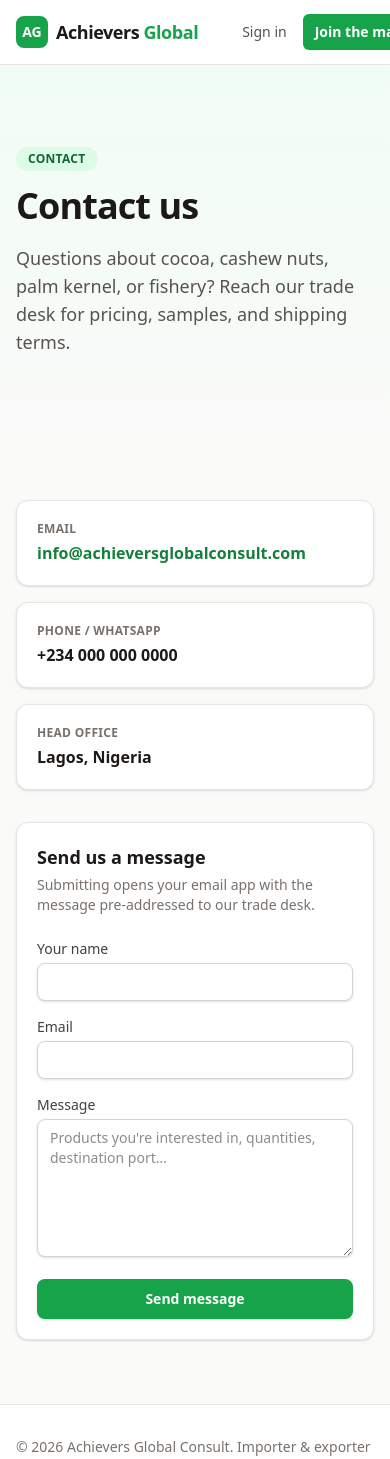
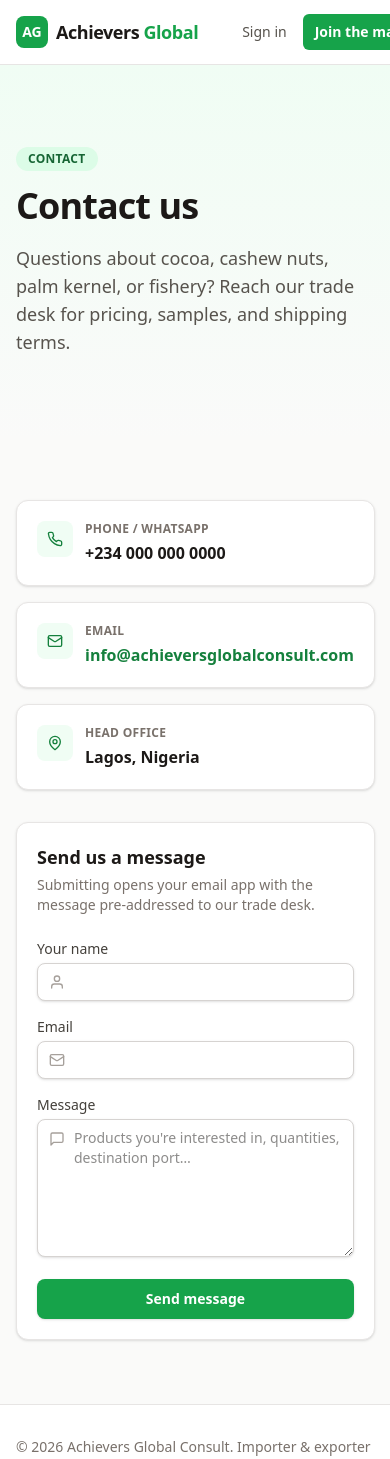
Before and after one commit to PsalamDev/agro_Trade, a React (Vite) app in the folder frontend/agro-trade-web/: page /contact in a window 390 px wide. Shown: the top 1459 px of the page. Built offline with nearby package versions, Linux system fonts and the light colour scheme.

Commit message:
Add contact page icons for phone, email and location
- Extend Field/TextArea with an optional leading icon prop
- Add inline SVG icons (no new dependency) to the contact form fields
- Add phone / email / map-pin icons to the contact channel cards

```diff
--- a/frontend/agro-trade-web/src/components/ui.tsx
+++ b/frontend/agro-trade-web/src/components/ui.tsx
@@ -30,17 +30,26 @@
 
 interface FieldProps extends InputHTMLAttributes<HTMLInputElement> {
   label: string
+  /** Optional leading icon rendered inside the input (left side). */
+  icon?: ReactNode
 }
 
-export function Field({ label, id, ...rest }: FieldProps) {
+export function Field({ label, id, icon, ...rest }: FieldProps) {
   return (
     <label htmlFor={id} className="block">
       <span className="mb-1 block text-sm font-medium text-stone-700">{label}</span>
-      <input
-        id={id}
-        className="w-full rounded-lg border border-stone-300 bg-white px-3 py-2 text-sm shadow-sm outline-none transition focus:border-brand-500 focus:ring-2 focus:ring-brand-500/30"
-        {...rest}
-      />
+      <div className="relative">
+        {icon ? (
+          <span className="pointer-events-none absolute inset-y-0 left-3 flex items-center text-stone-400">{icon}</span>
+        ) : null}
+        <input
+          id={id}
+          className={`w-full rounded-lg border border-stone-300 bg-white py-2 text-sm shadow-sm outline-none transition focus:border-brand-500 focus:ring-2 focus:ring-brand-500/30 ${
+            icon ? 'pl-9 pr-3' : 'px-3'
+          }`}
+          {...rest}
+        />
+      </div>
     </label>
   )
 }
@@ -89,13 +98,20 @@
 
 interface TextAreaProps extends TextareaHTMLAttributes<HTMLTextAreaElement> {
   label: string
+  /** Optional leading icon rendered inside the textarea (top-left). */
+  icon?: ReactNode
 }
 
-export function TextArea({ label, id, ...rest }: TextAreaProps) {
+export function TextArea({ label, id, icon, ...rest }: TextAreaProps) {
   return (
     <label htmlFor={id} className="block">
       <span className="mb-1 block text-sm font-medium text-stone-700">{label}</span>
-      <textarea id={id} className={`${controlClass} min-h-24 resize-y`} {...rest} />
+      <div className="relative">
+        {icon ? (
+          <span className="pointer-events-none absolute left-3 top-3 flex items-center text-stone-400">{icon}</span>
+        ) : null}
+        <textarea id={id} className={`${controlClass} min-h-24 resize-y ${icon ? 'pl-9' : ''}`} {...rest} />
+      </div>
     </label>
   )
 }
--- a/frontend/agro-trade-web/src/pages/ContactPage.tsx
+++ b/frontend/agro-trade-web/src/pages/ContactPage.tsx
@@ -6,10 +6,65 @@
 import { ORG } from '../lib/brand'
 
 const channels = [
-  { label: 'Email', value: ORG.email, href: `mailto:${ORG.email}` },
-  { label: 'Phone / WhatsApp', value: ORG.phone },
-  { label: 'Head office', value: ORG.address },
+  { label: 'Phone / WhatsApp', value: ORG.phone, icon: PhoneIcon },
+  { label: 'Email', value: ORG.email, href: `mailto:${ORG.email}`, icon: MailIcon },
+  { label: 'Head office', value: ORG.address, icon: LocationIcon },
 ]
+
+const iconClass = 'h-4 w-4'
+const iconProps = {
+  xmlns: 'http://www.w3.org/2000/svg',
+  viewBox: '0 0 24 24',
+  fill: 'none',
+  stroke: 'currentColor',
+  strokeWidth: 2,
+  strokeLinecap: 'round',
+  strokeLinejoin: 'round',
+  'aria-hidden': true,
+} as const
+
+function UserIcon() {
+  return (
+    <svg {...iconProps} className={iconClass}>
+      <path d="M20 21v-2a4 4 0 0 0-4-4H8a4 4 0 0 0-4 4v2" />
+      <circle cx="12" cy="7" r="4" />
+    </svg>
+  )
+}
+
+function MailIcon() {
+  return (
+    <svg {...iconProps} className={iconClass}>
+      <rect x="2" y="4" width="20" height="16" rx="2" />
+      <path d="m22 7-8.97 5.7a1.94 1.94 0 0 1-2.06 0L2 7" />
+    </svg>
+  )
+}
+
+function MessageIcon() {
+  return (
+    <svg {...iconProps} className={iconClass}>
+      <path d="M21 15a2 2 0 0 1-2 2H7l-4 4V5a2 2 0 0 1 2-2h14a2 2 0 0 1 2 2z" />
+    </svg>
+  )
+}
+
+function PhoneIcon() {
+  return (
+    <svg {...iconProps} className={iconClass}>
+      <path d="M22 16.92v3a2 2 0 0 1-2.18 2 19.79 19.79 0 0 1-8.63-3.07 19.5 19.5 0 0 1-6-6 19.79 19.79 0 0 1-3.07-8.67A2 2 0 0 1 4.11 2h3a2 2 0 0 1 2 1.72c.13.96.36 1.9.7 2.81a2 2 0 0 1-.45 2.11L8.09 9.91a16 16 0 0 0 6 6l1.27-1.27a2 2 0 0 1 2.11-.45c.9.34 1.85.57 2.81.7A2 2 0 0 1 22 16.92z" />
+    </svg>
+  )
+}
+
+function LocationIcon() {
+  return (
+    <svg {...iconProps} className={iconClass}>
+      <path d="M20 10c0 6-8 12-8 12s-8-6-8-12a8 8 0 0 1 16 0z" />
+      <circle cx="12" cy="10" r="3" />
+    </svg>
+  )
+}
 
 export default function ContactPage() {
   const [name, setName] = useState('')
@@ -49,14 +104,26 @@
           <div className="space-y-4 md:col-span-2">
             {channels.map((c) => (
               <Card key={c.label}>
-                <p className="text-xs font-semibold uppercase tracking-wide text-stone-500">{c.label}</p>
-                {c.href ? (
-                  <a href={c.href} className="mt-1 block font-semibold text-brand-700 hover:underline">
-                    {c.value}
-                  </a>
-                ) : (
-                  <p className="mt-1 font-semibold">{c.value}</p>
-                )}
+                <div className="flex items-start gap-3">
+                  <span className="flex h-9 w-9 shrink-0 items-center justify-center rounded-lg bg-brand-50 text-brand-700">
+                    <c.icon />
+                  </span>
+                  <div className="min-w-0">
+                    <p className="text-xs font-semibold uppercase tracking-wide text-stone-500">
+                      {c.label}
+                    </p>
+                    {c.href ? (
+                      <a
+                        href={c.href}
+                        className="mt-1 block font-semibold break-words text-brand-700 hover:underline"
+                      >
+                        {c.value}
+                      </a>
+                    ) : (
+                      <p className="mt-1 font-semibold break-words">{c.value}</p>
+                    )}
+                  </div>
+                </div>
               </Card>
             ))}
           </div>
@@ -70,6 +137,7 @@
               <Field
                 label="Your name"
                 id="contact-name"
+                icon={<UserIcon />}
                 required
                 value={name}
                 onChange={(e) => setName(e.target.value)}
@@ -78,6 +146,7 @@
                 label="Email"
                 id="contact-email"
                 type="email"
+                icon={<MailIcon />}
                 required
                 value={email}
                 onChange={(e) => setEmail(e.target.value)}
@@ -85,6 +154,7 @@
               <TextArea
                 label="Message"
                 id="contact-message"
+                icon={<MessageIcon />}
                 required
                 rows={6}
                 value={message}
```
